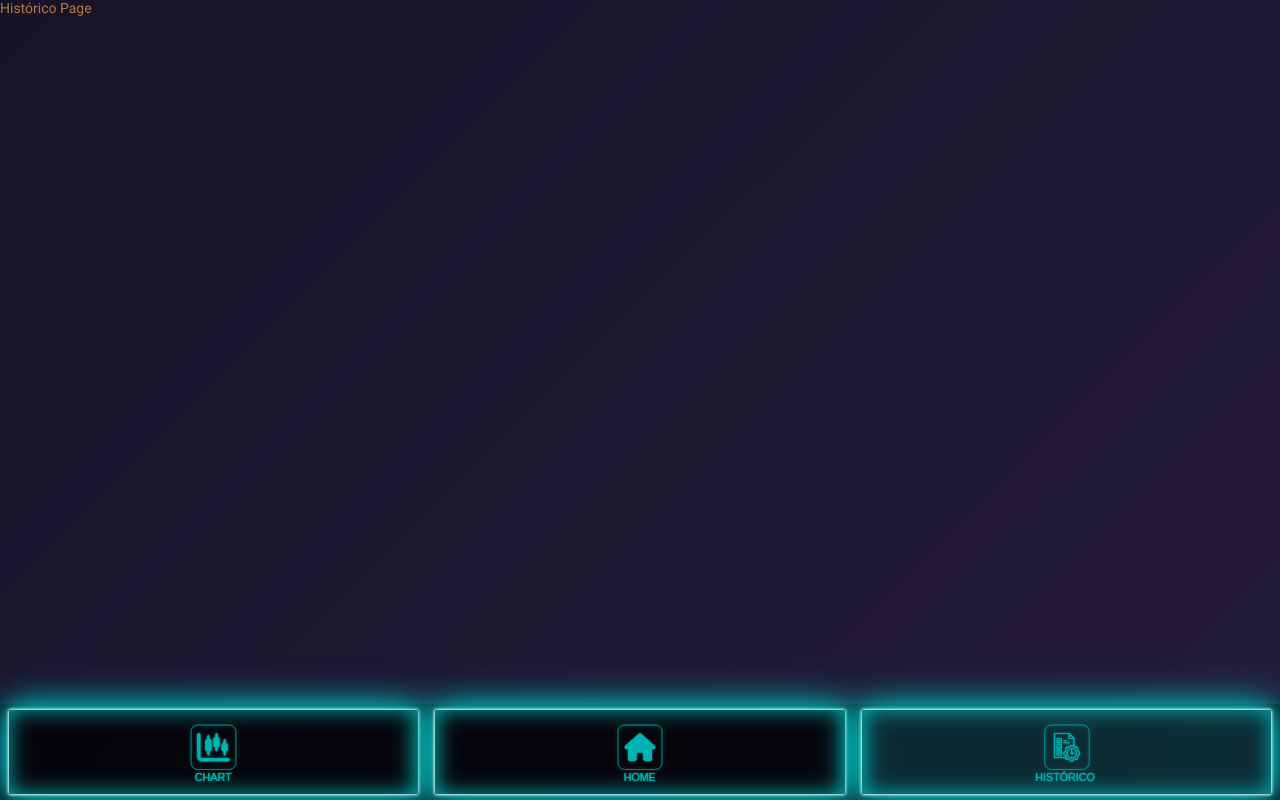
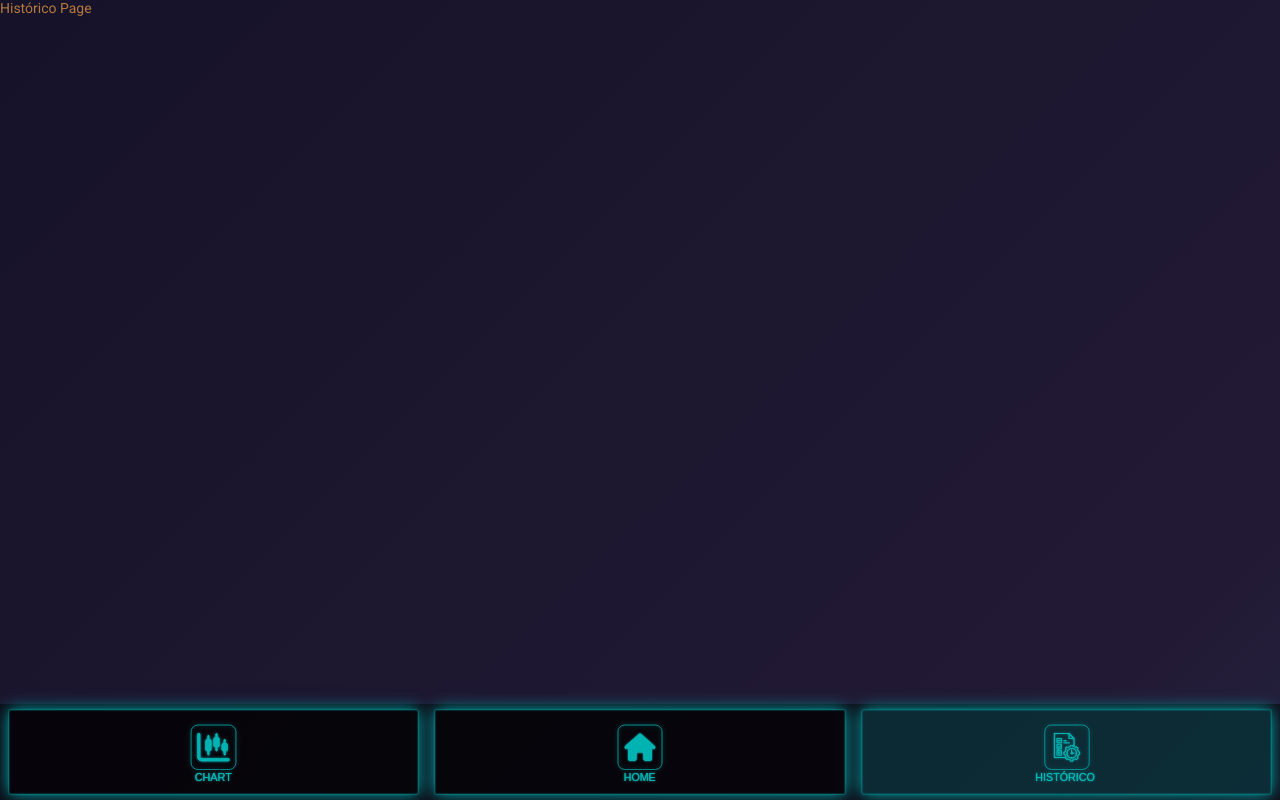
Before and after one commit to victortrindade1/vitcoin-web-cra, a React (Create React App) app: page /historico in a window 1280 px wide. Built offline with nearby package versions, Linux system fonts and the light colour scheme.

Commit message:
box-shadow do Menu

```diff
--- a/src/components/Menu/styles.js
+++ b/src/components/Menu/styles.js
@@ -15,8 +15,12 @@ export const Container = styled.div`
 `;
 
 export const NavLinkStyled = styled(NavLink)`
-  box-shadow: 0 0 0.2rem #fff, 0 0 0.2rem #fff, 0 0 2rem #00b3b3,
-    0 0 0.8rem #00b3b3, 0 0 2.8rem #00b3b3, inset 0 0 1.3rem #00b3b3;
+  /* box-shadow: 0 0 0.2rem #fff, 0 0 0.2rem #fff, 0 0 2rem #00b3b3,
+    0 0 0.8rem #00b3b3, 0 0 2.8rem #00b3b3, inset 0 0 1.3rem #00b3b3; */
+
+  box-shadow: 0 0 0.01rem #fff, 0 0 0.01rem #fff, 0 0 0.01rem #00b3b3,
+    0 0 0.1rem #00b3b3, 0 0 1rem #00b3b3, inset 0 0 0.1rem #00b3b3;
+
   width: 32vw;
   display: flex;
   justify-content: center;
```
